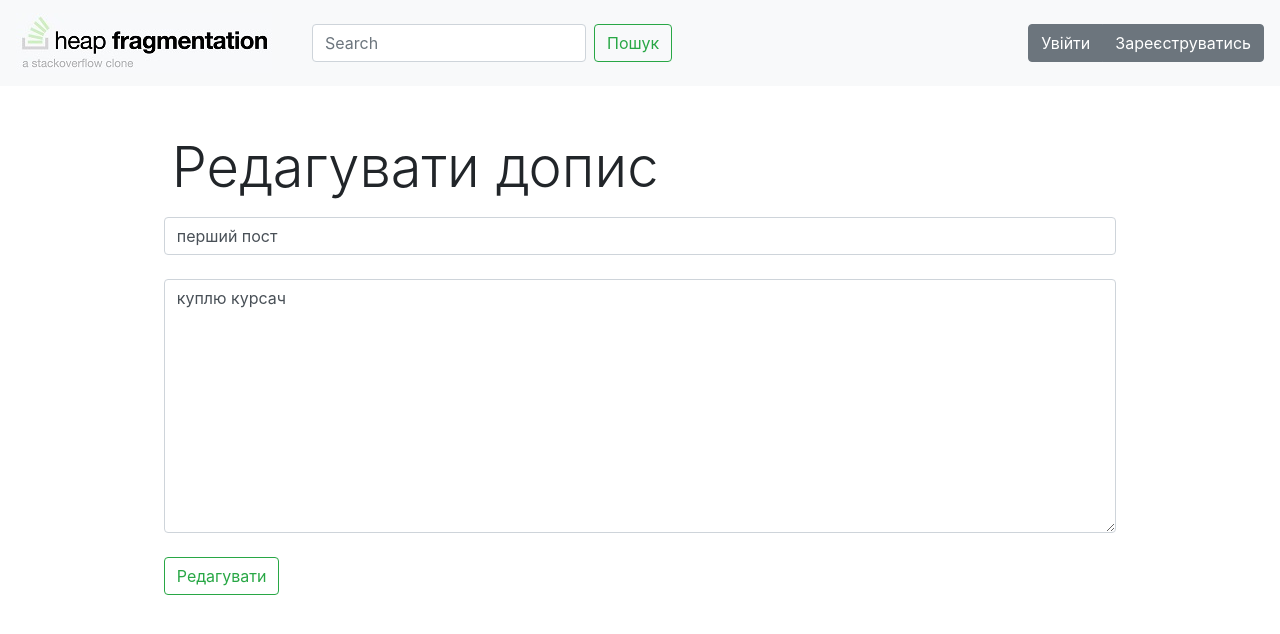
After one commit to gooddemiurge/advice, a Django app: page /edit/1 in a window 1280 px wide. The commit adds this page. Shown: the top 634 px of the page. Run offline with Django 3.2, Linux system fonts and the light colour scheme; data comes from the database, SQL or seed files in the repository; both versions use the stored data as it was after the commit; some libraries are stand-ins or nearby versions.

Commit message:
Added post editing and fixed the picture bug in base.html and post status bug in form

```diff
--- a/advice/advice_app/forms.py
+++ b/advice/advice_app/forms.py
@@ -8,7 +8,7 @@ from django.forms import ModelForm, Textarea, TextInput
 class PostForm(ModelForm):
     class Meta:
         model = Post
-        fields = ["title", "question", "isClosed"]
+        fields = ["title", "question"]
         widgets ={
             "title": TextInput(attrs={'placeholder': 'Введіть заголовок', 'class': 'form-control'}),
             "question": Textarea(attrs={'placeholder': 'Введіть питання', 'class': 'form-control'})
--- a/advice/advice_app/models.py
+++ b/advice/advice_app/models.py
@@ -2,13 +2,19 @@ from django.db import models
 from django.contrib.auth.models import User
 
 # Create your models here.
+from django.shortcuts import redirect
+from django.urls import reverse
+
 
 class Post(models.Model):
     title = models.CharField("Заголовок", max_length=50)
     question = models.TextField("Питання")
     author = models.ForeignKey(User, on_delete=models.CASCADE)
-    isClosed = models.BooleanField("Cтатус")
+    isClosed = models.BooleanField("Cтатус", default=0)
     date = models.DateField(auto_now=True)
+
+    def get_absolute_url(self, **kwargs):
+        return reverse('detail', kwargs={'pk':self.id})
 
     def __str__(self):
         return self.question
--- a/advice/advice_app/templates/advice_app/base.html
+++ b/advice/advice_app/templates/advice_app/base.html
@@ -17,7 +17,8 @@
     <nav class="navbar navbar-light bg-light">
         <div class="nav justify-content-left">
             <a class="navbar-brand" href="{% url 'index' %}">
-                <img src="static/advice_app/images/logo.jpeg">
+                {% load static %}
+                <img src="{% static 'advice_app/images/logo.jpeg' %}">
             </a>
             <div class="pr-sm-4"></div>
         <form class="form-inline my-2 my-lg-0">
--- a/advice/advice_app/templates/advice_app/detail.html
+++ b/advice/advice_app/templates/advice_app/detail.html
@@ -24,7 +24,7 @@
 
         {% if request.user == object.author %}
           <div class="btn-group float-right" role="group">
-          <a href="#" class="float-right btn btn-outline-secondary">Редагувати</a>
+          <a href="{% url 'edit' object.id %}" class="float-right btn btn-outline-secondary">Редагувати</a>
         {% if object.isClosed %}
           <a href="{% url 'status' object.id %}" class="float-right btn btn-outline-secondary">Шукаю відповідь</a>
         {% else %}
--- /dev/null
+++ b/advice/advice_app/templates/advice_app/edit.html
@@ -0,0 +1,20 @@
+{% extends 'advice_app/base.html' %}
+
+{% block title %}
+    Додати пост
+{% endblock %}
+
+{% block content %}
+    <div class="row justify-content-center">
+    <div class="col-xl-9">
+    <h1 class="display-4 mx-2 my-3 mt-5">Редагувати допис</h1>
+    <form method="post" class="post-form">
+        {% csrf_token %}
+        {{ form.title }}<br>
+        {{ form.question }}<br>
+        <button type="submit" class="btn btn-outline-success">Редагувати</button><br>
+        <span>{{ error }}</span>
+    </form>
+    </div>
+    </div>
+{% endblock %}
--- a/advice/advice_app/urls.py
+++ b/advice/advice_app/urls.py
@@ -11,5 +11,6 @@ urlpatterns = [
     path('posts', views.My_posts.as_view(), name='posts'),
     path('delete/<int:pk>', views.delete_post, name='delete'),
     path('del_ans/<int:pk>', views.delete_answer, name='del_ans'),
-    path('status/<int:pk>', views.change_status, name='status')
+    path('status/<int:pk>', views.change_status, name='status'),
+    path('edit/<int:pk>', views.EditPost.as_view(), name='edit')
 ]
--- a/advice/advice_app/views.py
+++ b/advice/advice_app/views.py
@@ -2,7 +2,7 @@ from django.contrib import messages
 from django.http import HttpResponseRedirect
 from django.shortcuts import render, redirect
 from django.urls import reverse_lazy, reverse
-from django.views.generic.edit import FormMixin
+from django.views.generic.edit import FormMixin, UpdateView
 
 from .models import Post, Answer
 from .forms import PostForm, AnswerForm, SignUpForm, LoginForm
@@ -66,7 +66,10 @@ class Post_detail(FormMixin, DetailView):
         else:
             return redirect(page)
 
-
+class EditPost(UpdateView):
+    model = Post
+    form_class = PostForm
+    template_name = 'advice_app/edit.html'
 
 
 def add_post(request):
```
Also changed, not shown: advice/advice_app/migrations/0006_alter_post_isclosed.py (added), advice/db.sqlite3.
